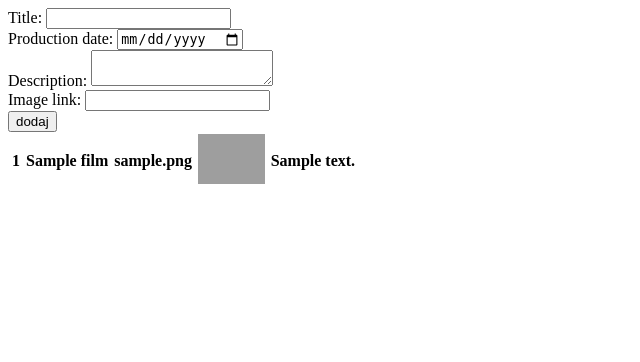
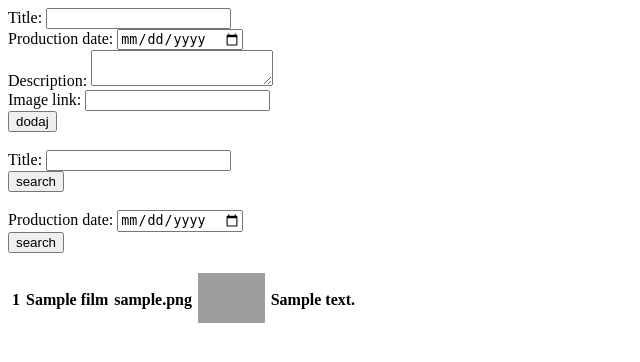
Before and after one commit to bogvsz00/2h-php, a PHP site: page / in a window 1280 px wide. Shown: the top 362 px of the page, without its empty margins (0-640 px from the left). Run offline with PHP 8.4, Linux system fonts and the light colour scheme; tables that the repository leaves empty or names only in its code hold one stand-in row (values such as "Sample post"); data that the repository does not hold is empty; grey boxes are pictures that could not be loaded.

Commit message:
Added searching films by date and title

```diff
--- a/FilmWebsite 06 11 2023/Rumi152/index.php
+++ b/FilmWebsite 06 11 2023/Rumi152/index.php
@@ -24,7 +24,16 @@ if (isset($_POST["dodaj"])) {
     mysqli_query($conn, $sql) or die("Problem z połączeniem");
 }
 
-$sql = "SELECT * FROM `film`;";
+if (isset($_POST["searchTitle"])) {
+    $titleT = $_POST["title"];
+    $sql = "SELECT * FROM `film` WHERE `Title` LIKE '%$titleT%';";
+} else if (isset($_POST["searchDate"])) {
+    $dateT = $_POST["date"];
+    $sql = "SELECT * FROM `film` WHERE `ProductionDate` LIKE '%$dateT%';";
+} else {
+    $sql = "SELECT * FROM `film`;";
+}
+
 $result = mysqli_query($conn, $sql) or die("Problem z połączeniem");
 
 ?>
@@ -55,6 +64,26 @@ $result = mysqli_query($conn, $sql) or die("Problem z połączeniem");
         <input type="submit" name="dodaj" value="dodaj">
     </form>
 
+    <br>
+
+    <form method="POST">
+        <label for="title">Title: </label>
+        <input type="text" name="title" /><br>
+
+        <input type="submit" name="searchTitle" value="search">
+    </form>
+
+    <br>
+
+    <form method="POST">
+        <label for="date">Production date: </label>
+        <input type="date" name="date" /><br>
+
+        <input type="submit" name="searchDate" value="search">
+    </form>
+
+    <br>
+
     <table>
         <?php
         while ($row = mysqli_fetch_row($result)) {
```
